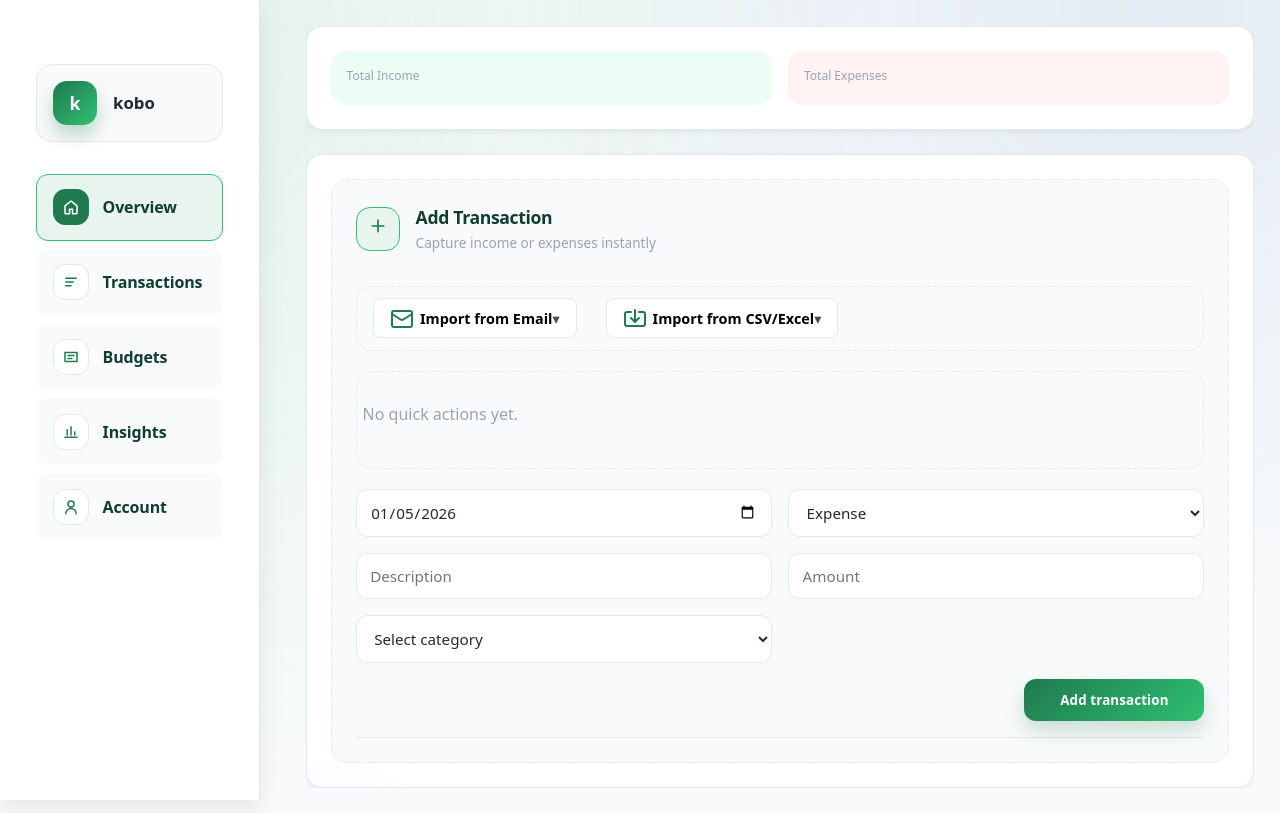
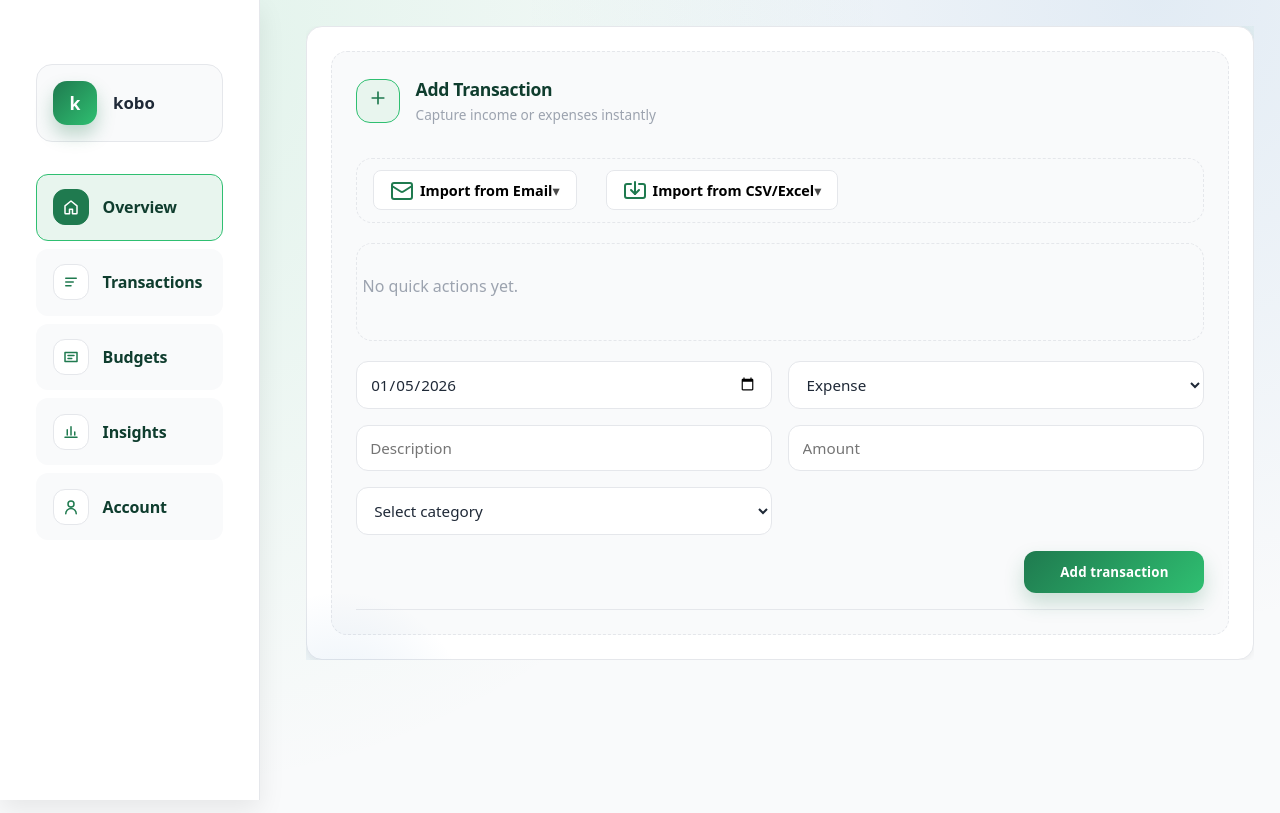
Before and after one commit to so-dipe/PersonalFinancePWA, a SvelteKit app in the folder personal-finance-pwa/: page / in a window 1280 px wide. Built offline with nearby package versions, Linux system fonts and the light colour scheme.

Commit message:
hid totals view on transactions

```diff
--- a/personal-finance-pwa/src/routes/+page.svelte
+++ b/personal-finance-pwa/src/routes/+page.svelte
@@ -31,7 +31,7 @@
 
 <main class="dashboard">
     <div class="dashboard-grid">
-        <section class="dashboard-column overview-totals">
+        <!-- <section class="dashboard-column overview-totals">
             <div class="card">
                 <Totals
                     start={startOfMonth}
@@ -39,7 +39,7 @@
                     categoriesUuids={allCategoryUuids}
                 />
             </div>
-        </section>
+        </section> -->
         {#if showForm}
             <section class="dashboard-column">
                 <div class="card">
```
Also changed, not shown: personal-finance-pwa/src/app.css (+8 -0 lines).
